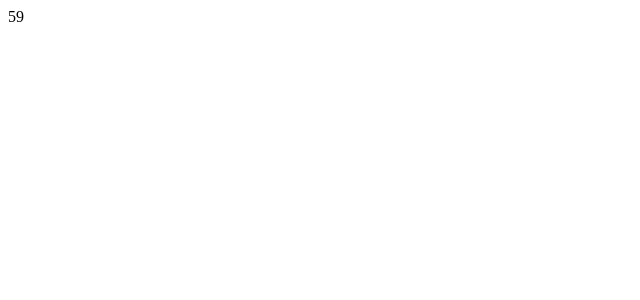
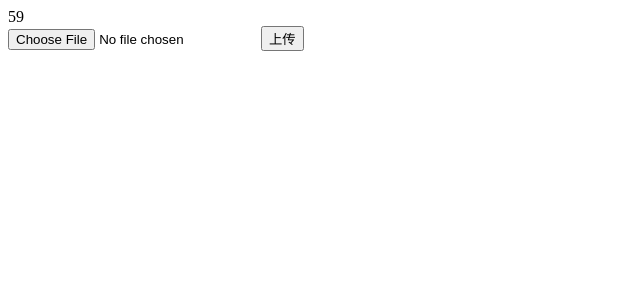
Before and after one commit to Yangfsssss/englishlearningproject_front, a React (Create React App) app: page / in a window 1280 px wide. Shown: the top 300 px of the page, without its empty margins (0-640 px from the left). Built offline with nearby package versions, Linux system fonts and the light colour scheme; the HTML template or start-up script is replaced by a standard one.

Commit message:
add fileUpload

```diff
--- a/src/App.tsx
+++ b/src/App.tsx
@@ -13,6 +13,8 @@ import { initializeQAUnits } from './reducers/QAUnitReducer'
 import { initializeSections } from './reducers/sectionReducer'
 
 import { Section, QAUnit, Record } from './types'
+
+import Upload from './components/upload/upload'
 
 interface RootState {
 	users: {
@@ -74,6 +76,7 @@ const App: React.FC = () => {
 	return (
 		<div>
 			<Countdown />
+			<Upload />
 		</div>
 		// <Div className="App">
 		//   <GlobalStyle />
--- /dev/null
+++ b/src/components/upload/upload.jsx
@@ -0,0 +1,46 @@
+import React from 'react'
+import axios from 'axios'
+
+const Upload = () => {
+	let file = ''
+	let fileName = ''
+
+	function submit() {
+		let data = new FormData()
+		data.append('imgName', fileName)
+		data.append('img', file)
+
+		axios({
+			method: 'post',
+			timeout: 2000,
+			url: 'http://localhost:3001/api/fileUpload',
+			data: data,
+		})
+			.then((response) => {
+				console.log(response.data)
+			})
+			.catch((error) => {
+				console.log(error)
+			})
+	}
+
+	function changeImg(e) {
+		file = e.target.files.item(0)
+		// 如果不选择图片
+		if (file === null) {
+			return
+		}
+		fileName = file.name
+	}
+
+	return (
+		<div>
+			<input type='file' name='file' accept='image/*' onChange={changeImg} />
+			<button type='submit' onClick={submit}>
+				上传
+			</button>
+		</div>
+	)
+}
+
+export default Upload
```
Also changed, not shown: tsconfig.json (+2 -6 lines), 1 other file (tests, documents, lock files or other folders). Lines whose indentation alone changed are shown as unchanged.
